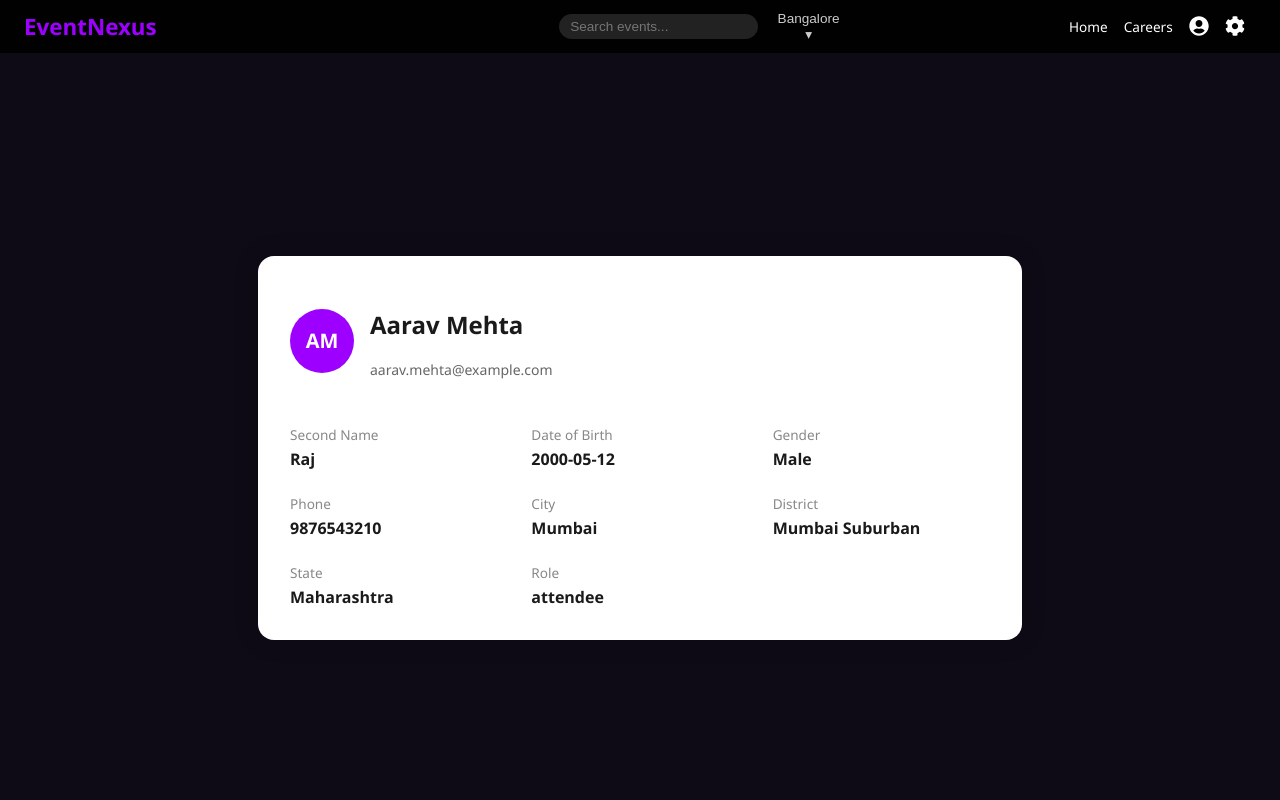
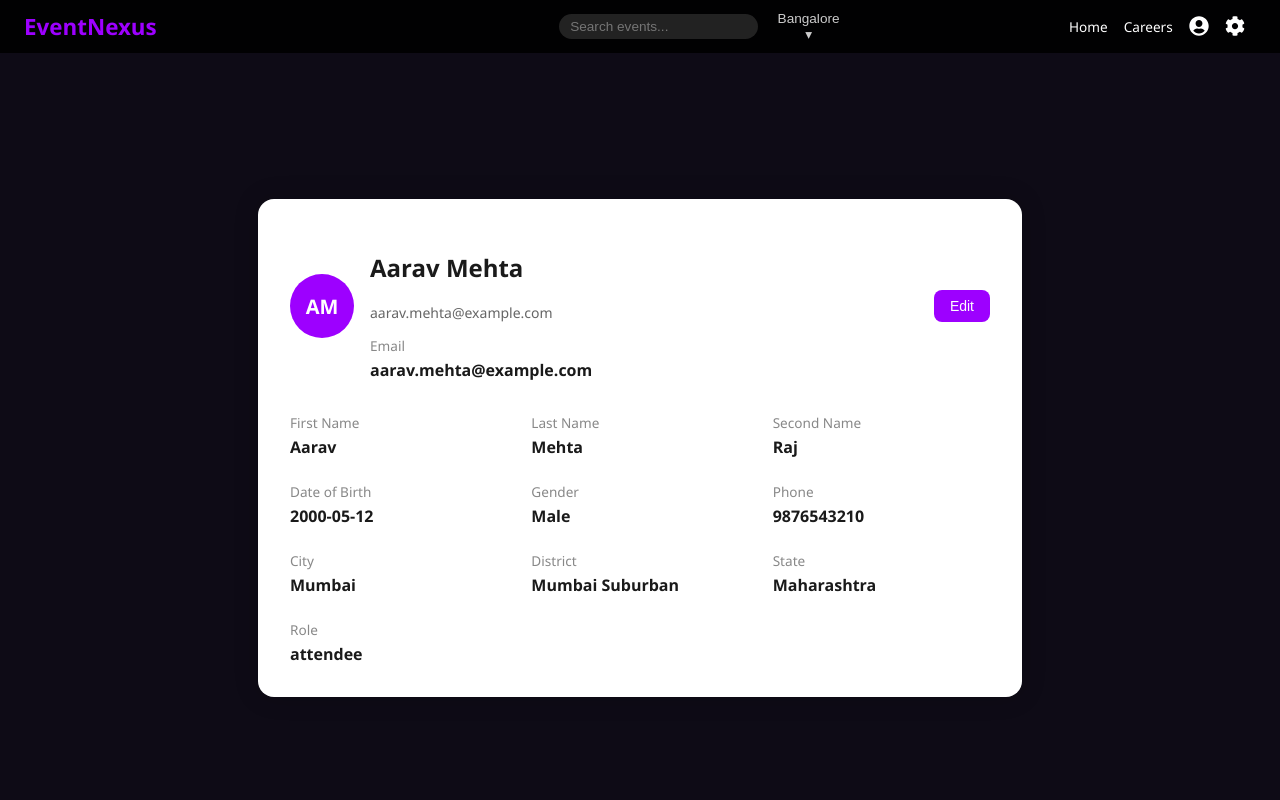
Before and after one commit to laxmitangadi/EventNexus, a React (Create React App) app in the folder frontend/: page /profile in a window 1280 px wide. Shown: the top 800 px of the page. Built offline with nearby package versions, Linux system fonts and the light colour scheme.

Commit message:
edit profile

```diff
--- a/frontend/src/App.js
+++ b/frontend/src/App.js
@@ -12,9 +12,7 @@ import SponsorEventPage from './components/SponsorEventPage';
 import SponsorDashboard from './components/SponsorDashboard';
 import SponsorEventList from './components/SponsorEventList';
 import SuccessPage from './components/SuccessPage';
-import UserProfile from './components/UserProfile';
 import ProfilePage from './components/ProfilePage';
-
 
 
 function App() {
@@ -32,9 +30,9 @@ function App() {
         <Route path="/sponsoreventpage" element={<SponsorEventPage />} />
         <Route path="/sponsordashboard" element={<SponsorDashboard />} />
         <Route path="/sponsoreventslist" element={<SponsorEventList />} />
-        <Route path="/successpage" element={<SuccessPage />} />
-        <Route path="/" element={<LandingPage />} />
-        <Route path="/profile" element={<ProfilePage />} />
+        <Route path="/profile" element={<ProfilePage />} />  {/* ProfilePage route */}
+
+        <Route path="/success" element={<SuccessPage />} />
       </Routes>
     </Router>
   );
--- a/frontend/src/components/UserProfile.jsx
+++ b/frontend/src/components/UserProfile.jsx
@@ -1,47 +1,81 @@
-import React from 'react';
-import '../styles/UserProfile.css'; // Make sure the path matches your folder structure
+import React, { useState } from 'react';
+import '../styles/UserProfile.css';
 import NavBar from './NavBar';
 import Footer from './Footer';
 
 const UserProfile = ({ user }) => {
+  const [isEditing, setIsEditing] = useState(false);
+  const [formData, setFormData] = useState({ ...user });
+
+  const handleChange = (e) => {
+    setFormData({ ...formData, [e.target.name]: e.target.value });
+  };
+
+  const handleSave = () => {
+    // TODO: Connect this to backend later
+    console.log('Saved data:', formData);
+    setIsEditing(false);
+  };
+
   return (
     <div>
-        <NavBar/>
+      <NavBar />
       <div className="user-profile-wrapper">
         <div className="user-profile-card">
-        {/* Header */}
           <div className="user-profile-header">
           <div className="user-avatar">
-            {user.firstName[0]}{user.lastName[0]}
+  {formData.firstName[0]}{formData.lastName[0]}
 </div>
+
+            <div className="user-profile-header-content">
               <div>
-            <h2 className="user-name">{user.firstName} {user.lastName}</h2>
-            <p className="user-email">{user.email}</p>
+                <h2 className="user-name">{formData.firstName} {formData.lastName}</h2>
+                <p className="user-email">{formData.email}</p>
+                <ProfileItem label="Email" name="email" value={formData.email} onChange={handleChange} isEditing={isEditing} />
+
+              </div>
+              {!isEditing ? (
+                <button className="edit-profile-btn" onClick={() => setIsEditing(true)}>Edit</button>
+              ) : (
+                <button className="edit-profile-btn" onClick={handleSave}>Save</button>
+              )}
             </div>
           </div>
 
-        {/* Details */}
           <div className="user-details-grid">
-          <ProfileItem label="Second Name" value={user.secondName} />
-          <ProfileItem label="Date of Birth" value={user.dob} />
-          <ProfileItem label="Gender" value={user.gender} />
-          <ProfileItem label="Phone" value={user.phone} />
-          <ProfileItem label="City" value={user.city} />
-          <ProfileItem label="District" value={user.district} />
-          <ProfileItem label="State" value={user.state} />
-          <ProfileItem label="Role" value={user.role} />
+  <ProfileItem label="First Name" name="firstName" value={formData.firstName} onChange={handleChange} isEditing={isEditing} />
+  <ProfileItem label="Last Name" name="lastName" value={formData.lastName} onChange={handleChange} isEditing={isEditing} />
+  <ProfileItem label="Second Name" name="secondName" value={formData.secondName} onChange={handleChange} isEditing={isEditing} />
+  <ProfileItem label="Date of Birth" name="dob" value={formData.dob} onChange={handleChange} isEditing={isEditing} />
+  <ProfileItem label="Gender" name="gender" value={formData.gender} onChange={handleChange} isEditing={isEditing} />
+  <ProfileItem label="Phone" name="phone" value={formData.phone} onChange={handleChange} isEditing={isEditing} />
+  <ProfileItem label="City" name="city" value={formData.city} onChange={handleChange} isEditing={isEditing} />
+  <ProfileItem label="District" name="district" value={formData.district} onChange={handleChange} isEditing={isEditing} />
+  <ProfileItem label="State" name="state" value={formData.state} onChange={handleChange} isEditing={isEditing} />
+  <ProfileItem label="Role" name="role" value={formData.role} onChange={handleChange} isEditing={isEditing} />
+</div>
+
         </div>
       </div>
-    </div>
-    <Footer/>
+      <Footer />
     </div>
   );
 };
 
-const ProfileItem = ({ label, value }) => (
+const ProfileItem = ({ label, name, value, onChange, isEditing }) => (
   <div className="profile-item">
     <span className="profile-label">{label}</span>
+    {isEditing ? (
+      <input
+        type="text"
+        name={name}
+        value={value}
+        onChange={onChange}
+        className="profile-input"
+      />
+    ) : (
       <span className="profile-value">{value || '-'}</span>
+    )}
   </div>
 );
 
--- a/frontend/src/styles/UserProfile.css
+++ b/frontend/src/styles/UserProfile.css
@@ -69,3 +69,24 @@
   .profile-value {
     font-weight: 600;
   }
+  .user-profile-header-content {
+    display: flex;
+    justify-content: space-between;
+    align-items: center;
+    flex: 1;
+  }
+
+  .edit-profile-btn {
+    background-color: #9D00FF;
+    color: white;
+    border: none;
+    padding: 0.5rem 1rem;
+    border-radius: 0.5rem;
+    font-size: 0.875rem;
+    cursor: pointer;
+    transition: background-color 0.3s ease;
+  }
+
+  .edit-profile-btn:hover {
+    background-color: #7a00cc;
+  }
```
Lines whose indentation alone changed are shown as unchanged.
